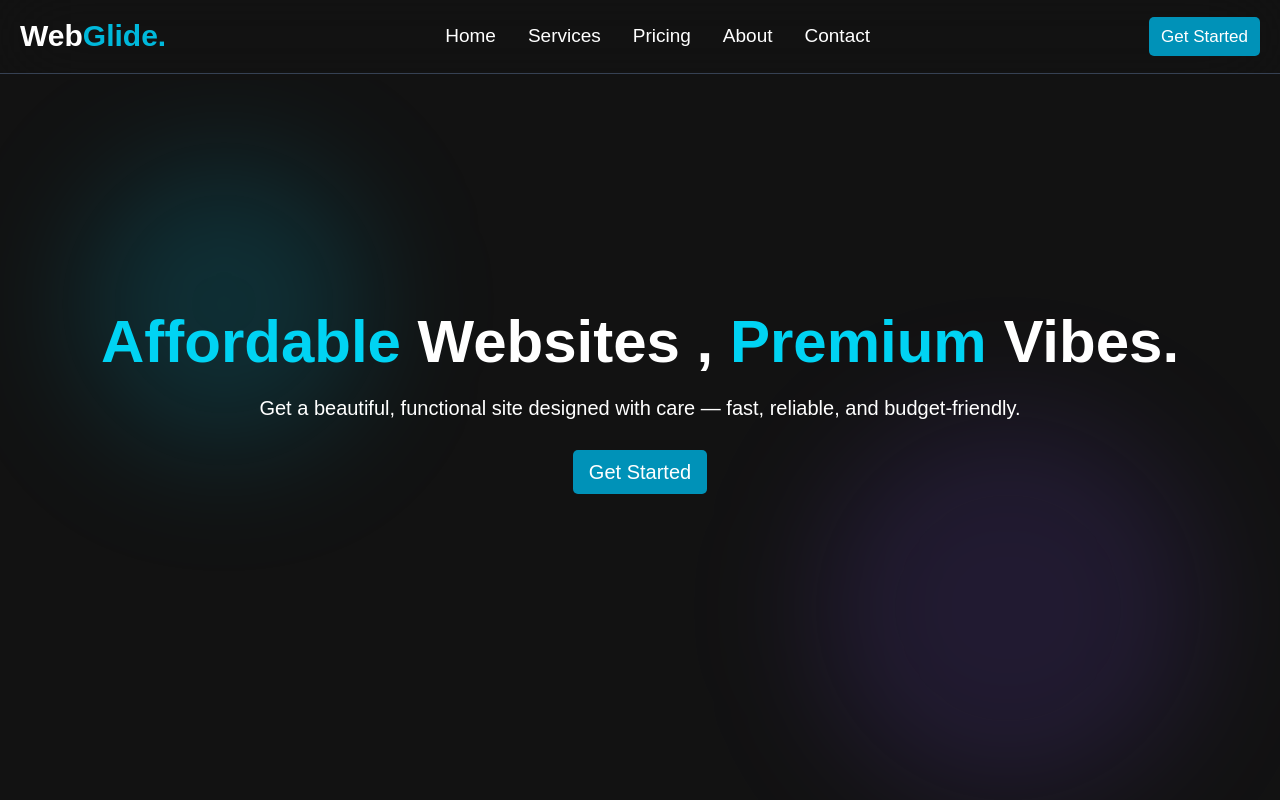
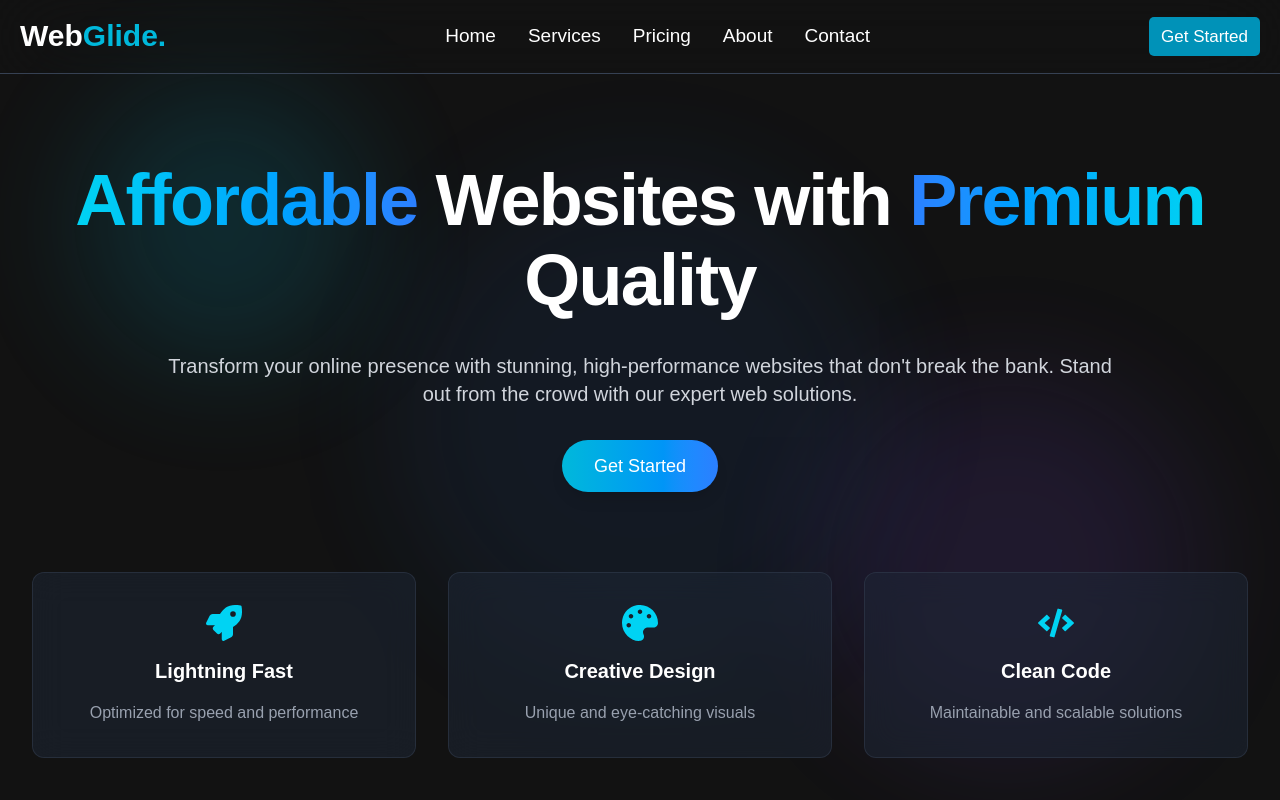
Before and after one commit to ShivamNautiyal22/WebGlide, a React (Vite) app in the folder WebGlide/: page / in a window 1280 px wide. Shown: the top 800 px of the page. Built offline with nearby package versions, Linux system fonts and the light colour scheme.

Commit message:
updating the UI of about and hero

```diff
--- a/WebGlide/src/components/About.jsx
+++ b/WebGlide/src/components/About.jsx
@@ -5,6 +5,7 @@ import {
   AiOutlineGlobal,
   AiOutlineGithub,
   AiOutlineMail,
+  AiFillStar
 } from "react-icons/ai";
 import { BsLinkedin } from "react-icons/bs";
 
@@ -31,9 +32,17 @@ const About = () => {
     <section className="px-5 w-full text-white">
       <div className="py-18 max-w-[1440px] mx-auto ">
         <div className="text-center mb-16">
-          <h2 className="text-4xl font-bold text-cyan-500 mb-10">
-            Meet the Founders
-          </h2>
+        <div className="mb-6">
+            <div className="flex items-center justify-center gap-4 mb-2">
+              <div className="h-[1px] w-20 bg-cyan-400"></div>
+              <AiFillStar className="text-cyan-400 text-2xl" />
+              <h2 className="text-5xl font-bold text-white">
+                Meet the Founders
+              </h2>
+              <AiFillStar className="text-cyan-400 text-2xl" />
+              <div className="h-[1px] w-20 bg-cyan-400"></div>
+            </div>
+          </div>
           <p className="text-base text-gray-600 dark:text-gray-300 max-w-[92%] mx-auto mb-30">
             Welcome to <span className="text-cyan-400 ">Webglide</span> – where
             ideas take flight and brands come to life! Founded by{" "}
--- a/WebGlide/src/components/Hero.jsx
+++ b/WebGlide/src/components/Hero.jsx
@@ -1,35 +1,79 @@
 import React from "react";
-import { Link } from 'react-router-dom';
-
+import { Link } from "react-router-dom";
+import { FaRocket, FaPalette, FaCode } from "react-icons/fa";
+import { BiSolidQuoteAltLeft } from "react-icons/bi";
 
 const Hero = () => {
+  const features = [
+    {
+      icon: <FaRocket className="text-4xl text-cyan-400" />,
+      title: "Lightning Fast",
+      description: "Optimized for speed and performance",
+    },
+    {
+      icon: <FaPalette className="text-4xl text-cyan-400" />,
+      title: "Creative Design",
+      description: "Unique and eye-catching visuals",
+    },
+    {
+      icon: <FaCode className="text-4xl text-cyan-400" />,
+      title: "Clean Code",
+      description: "Maintainable and scalable solutions",
+    },
+  ];
+
   return (
-    <section id="home" className="pt-20">
-      <div className=" min-h-screen relative overflow-hidden px-5">
-        {/* Animated background elements */}
+    <section id="home" className="relative overflow-hidden pt-20">
+      {/* Animated background elements */}
+      <div className="absolute inset-0 z-0">
+        <div className="absolute top-20 left-20 w-72 h-72 bg-cyan-500/20 rounded-full filter blur-3xl animate-pulse"></div>
+        <div className="absolute bottom-20 right-20 w-96 h-96 bg-violet-500/15 rounded-full filter blur-3xl animate-pulse"></div>
+        <div className="absolute top-1/2 left-1/2 -translate-x-1/2 -translate-y-1/2 w-[500px] h-[500px] bg-blue-500/10 rounded-full filter blur-3xl animate-pulse"></div>
+      </div>
 
-        <div className="absolute inset-0 z-[-1]">
-          <div className="absolute top-20 left-20 w-72 h-72 bg-cyan-500/18 rounded-full filter blur-3xl"></div>
-          <div className="absolute bottom-20 right-20 w-96 h-96 bg-violet-500/13 rounded-full filter blur-3xl"></div>
+      <div className="relative z-10 px-4 sm:px-6 lg:px-8 py-20 max-w-7xl mx-auto">
+        <div className="text-center space-y-8 mb-16">
+          <h1 className="text-4xl sm:text-5xl md:text-7xl font-extrabold text-white tracking-tight leading-12 sm:leading-20">
+            <span className="text-transparent bg-clip-text bg-gradient-to-r from-cyan-400 to-blue-500">
+              Affordable
+            </span>{" "}
+            Websites with{" "}
+            <span className="text-transparent bg-clip-text bg-gradient-to-r from-blue-500 to-cyan-400">
+              Premium
+            </span>{" "}
+            Quality
+          </h1>
+          <p className="max-w-[80%] mx-auto text-xl text-gray-300">
+            Transform your online presence with stunning, high-performance
+            websites that don't break the bank. Stand out from the crowd with
+            our expert web solutions.
+          </p>
+          <div className="flex  justify-center">
+            <Link
+              to="/contact"
+              className="px-8 py-3 text-lg font-medium text-white bg-gradient-to-r from-cyan-500 to-blue-500 rounded-full hover:scale-105 transform transition-all duration-300 shadow-lg hover:shadow-cyan-500/25"
+            >
+              Get Started
+            </Link>
+
+          </div>
         </div>
 
-        {/* Main content */}
-        <div className="text-white h-[80vh] flex items-center justify-center">
-          <div>
-            <h1 className="text-center text-[35px] sm:text-5xl md:text-6xl mb-4 leading-14 md:leading-18 font-bold">
-              <span className="text-cyan-400">Affordable</span> Websites ,{" "}
-              <span className="text-cyan-400">Premium</span> Vibes.
-            </h1>
-            <p className="text-center text-xl mb-7">
-              Get a beautiful, functional site designed with care — fast,
-              reliable, and budget-friendly.
-            </p>
-            <div className="flex justify-center">
-              <Link to= "/contact" className="cursor-pointer hover:scale-110 duration-250 bg-cyan-600 py-2 px-4 text-xl rounded-[5px]">
-                Get Started
-              </Link>
+        <div className="grid grid-cols-1 md:grid-cols-3 gap-8 mt-20">
+          {features.map((feature, index) => (
+            <div
+              key={index}
+              className="bg-gray-800/50 backdrop-blur-lg rounded-xl p-8 hover:transform hover:-translate-y-2 transition-all duration-300 border border-gray-700/50"
+            >
+              <div className="flex flex-col items-center text-center space-y-4">
+                {feature.icon}
+                <h3 className="text-xl font-bold text-white">
+                  {feature.title}
+                </h3>
+                <p className="text-gray-400">{feature.description}</p>
+              </div>
             </div>
-          </div>
+          ))}
         </div>
       </div>
     </section>
```
